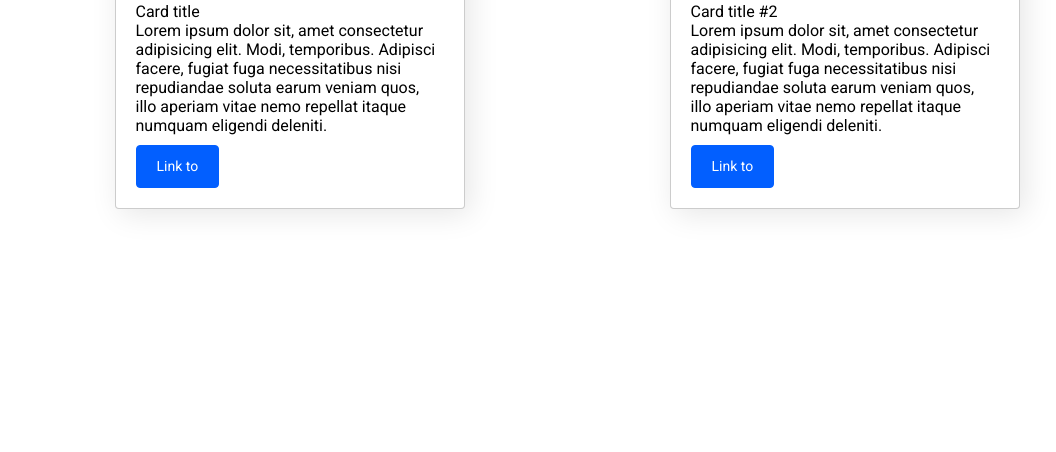
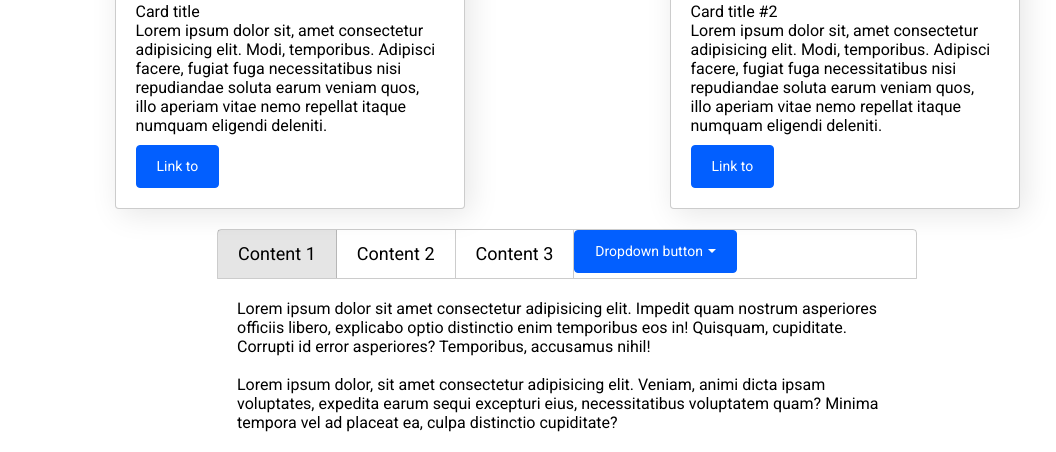
Before and after one commit to khobotovdaniil/Library_js, a website: page src/index.html in a window 1280 px wide. Shown: the part 367-819 px from the top of the page, without its empty margins (73-1129 px from the left). Drawn offline with nearby package versions, Linux system fonts and the light colour scheme; files that its build step writes are made by us from their sources; files whose address does not match are found by name.

Commit message:
add tabs

```diff
--- a/src/index.html
+++ b/src/index.html
@@ -92,7 +92,38 @@
                 </div>
             </div>
         </div>
+    </div>
 
+    <!-- Tabs -->
+    <div class="tab mt-20 block-center">
+        <div class="tab-panel" data-tabpanel>
+            <div class="tab-item tab-item--active">Content 1</div>
+            <div class="tab-item">Content 2</div>
+            <div class="tab-item">Content 3</div>
+            <div class="dropdown">
+                <button class="btn btn-primary dropdown-toggle" id="dropdownMenuButton2">Dropdown button</button>
+                <div class="dropdown-menu" data-toggle-id="dropdownMenuButton2">
+                    <a href="#" class="dropdown-item">Action</a>
+                    <a href="#" class="dropdown-item">Action #2</a>
+                    <a href="#" class="dropdown-item">Action #3</a>
+                </div>
+            </div>
+        </div>
+        <div class="tab-content tab-content--active">
+            Lorem ipsum dolor sit amet consectetur adipisicing elit. Impedit quam nostrum asperiores officiis libero, explicabo optio distinctio enim temporibus eos in! Quisquam, cupiditate. Corrupti id error asperiores? Temporibus, accusamus nihil!
+            <br><br>
+            Lorem ipsum dolor, sit amet consectetur adipisicing elit. Veniam, animi dicta ipsam voluptates, expedita earum sequi excepturi eius, necessitatibus voluptatem quam? Minima tempora vel ad placeat ea, culpa distinctio cupiditate?
+        </div>
+        <div class="tab-content">
+            Lorem ipsum dolor sit amet consectetur adipisicing elit. Impedit quis quae ducimus repellat officia quibusdam atque a itaque tempore quod?
+            <br><br>
+            Lorem ipsum dolor, sit amet consectetur adipisicing elit. Veniam, animi dicta ipsam voluptates, expedita earum sequi excepturi eius, necessitatibus voluptatem quam? Minima tempora vel ad placeat ea, culpa distinctio cupiditate?
+            <br><br>
+            Lorem ipsum dolor, sit amet consectetur adipisicing elit. Veniam, animi dicta ipsam voluptates, expedita earum sequi excepturi eius, necessitatibus voluptatem quam? Minima tempora vel ad placeat ea, culpa distinctio cupiditate?
+        </div>
+        <div class="tab-content">
+            Lorem, ipsum dolor sit amet consectetur adipisicing elit. Maiores quidem recusandae id, labore inventore consequuntur numquam alias eos ut repellendus blanditiis dolore molestiae illo maxime, nemo soluta nam veniam. Fugiat?
+        </div>
     </div>
 
     <script src='script.js'></script>
--- /dev/null
+++ b/src/js/lib/components/tab.js
@@ -0,0 +1,19 @@
+import $ from '../core';
+
+$.prototype.tab = function () {
+    for (let i = 0; i < this.length; i++) {
+        $(this[i]).on('click', () => {
+            $(this[i])
+                .addClass('tab-item--active')
+                .siblings()
+                .removeClass('tab-item--active')
+                .closest('.tab')
+                .find('.tab-content')
+                .removeClass('tab-content--active')
+                .eq($(this[i]).index())
+                .addClass('tab-content--active');
+        });
+    }
+};
+
+$('[data-tabpanel] .tab-item').tab();
--- a/src/js/lib/lib.js
+++ b/src/js/lib/lib.js
@@ -8,5 +8,6 @@ import './modules/effects';
 
 import './components/dropdown';
 import './components/modal';
+import './components/tab';
 
 export default $;
--- /dev/null
+++ b/src/sass/components/_tab.scss
@@ -0,0 +1,33 @@
+.tab {
+    max-width: 700px;
+    &-panel {
+        display: flex;
+        width: 100%;
+        min-height: 50px;
+        border: 1px solid rgba(0,0,0, .2);
+        border-radius: 4px 4px 0 0;
+    }
+    &-item {
+        font-size: 18px;
+        line-height: 27px;
+        padding: 10px 20px;
+        border-right: 1px solid rgba(0,0,0, .2);
+        cursor: pointer;
+        &:last-child {
+            border-right: none;
+        }
+        &--active {
+            background-color: rgba(0,0,0, .1);
+        }
+    }
+    &-content {
+        display: none;
+        padding: 20px;
+        bottom: 1px solid rgba(0,0,0, .2);
+        border-top: none;
+        border-radius: 0 0 4px 4px;
+        &--active {
+            display: block;
+        }
+    }
+}
--- a/src/sass/components/_ui.scss
+++ b/src/sass/components/_ui.scss
@@ -2,3 +2,4 @@
 @import './dropdown';
 @import './card';
 @import './modal';
+@import './tab';
```
Also changed, not shown: dist/index.html, dist/script.js, dist/style.css, 1 other file.
